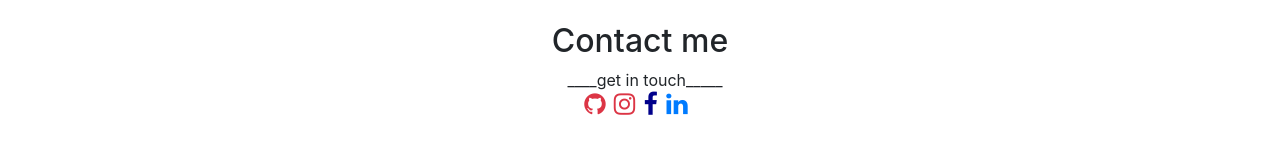
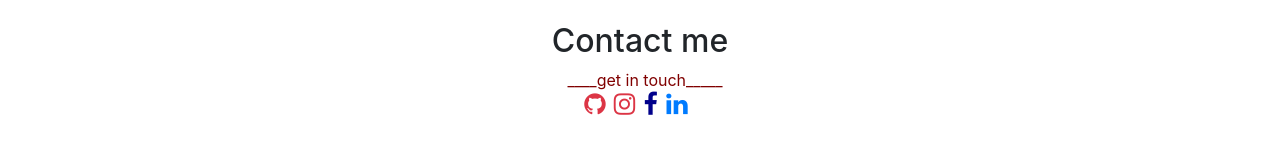
Before and after one commit to harshkumar88/portFolio, a React (Create React App) app: page /portfolio in a window 1280 px wide. Shown: the part 4360-4520 px from the top of the page. Built offline with nearby package versions, Linux system fonts and the light colour scheme; a web font is replaced by a local one.

Commit message:
adding new Resume

```diff
--- a/src/components/Contact.jsx
+++ b/src/components/Contact.jsx
@@ -26,9 +26,13 @@ const Contact = () => {
         emailjs.sendForm('service_5ggn2u3', 'template_et70wif',form.current,"opo4WYGOAyYbrSr3X")
         .then((result) => {
             console.log(result);
+            console.log("ji")
         }, (error) => {
             console.log(error);
+            console.log("hi")
         });
+
+
         alert("Thanks for contact me.")
 
         setyou({
@@ -43,7 +47,7 @@ const Contact = () => {
              <div style={{ display: "flex", flexDirection: "column", flexWrap: "wrap",marginTop:"3%"}} className="bottom mb-5 container-fluid">
                 <div className="move container text-center">
                     <h1 style={{fontSize:"200%"}}>Contact me</h1>
-                    <span style={{ color: 'maroon' }} style={{marginLeft:"10px"}}>____get in touch_____</span>
+                    <span style={{ color: 'maroon',marginLeft:"10px" }}>____get in touch_____</span>
                     <p className="text-center"><a href="https://github.com/harshkumar88/" target="_blank"><i class='fa fa-github text-danger mr-2 hov' style={{fontSize:'25px'}}></i></a><a href="https://www.instagram.com/harsh88361/" target="_blank"><i class='fa fa-instagram text-danger mr-1 hov' style={{fontSize:'25px'}}></i></a> <a href="https://www.facebook.com/profile.php?id=100047059654619" target="_blank"><i class='fa fa-facebook mr-1 hov' style={{color:'darkblue',fontSize:"25px"}}></i> </a> <a href="https://www.linkedin.com/in/harsh-kumar-67714921b" target="_blank"><i class='fa fa-linkedin text-primary mr-2 hov' style={{fontSize:'25px'}}></i></a></p>
                 </div>
 
```
Also changed, not shown: 1 other file (tests, documents, lock files or other folders).
